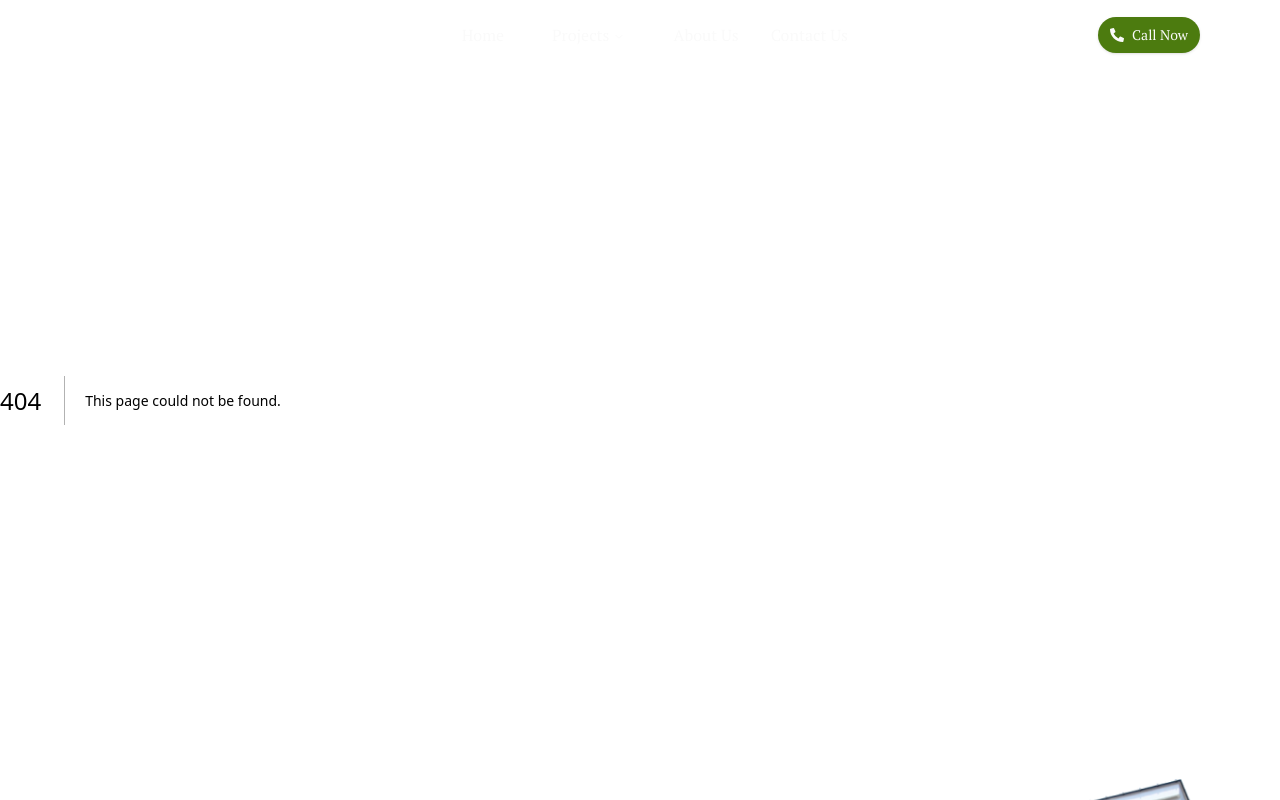
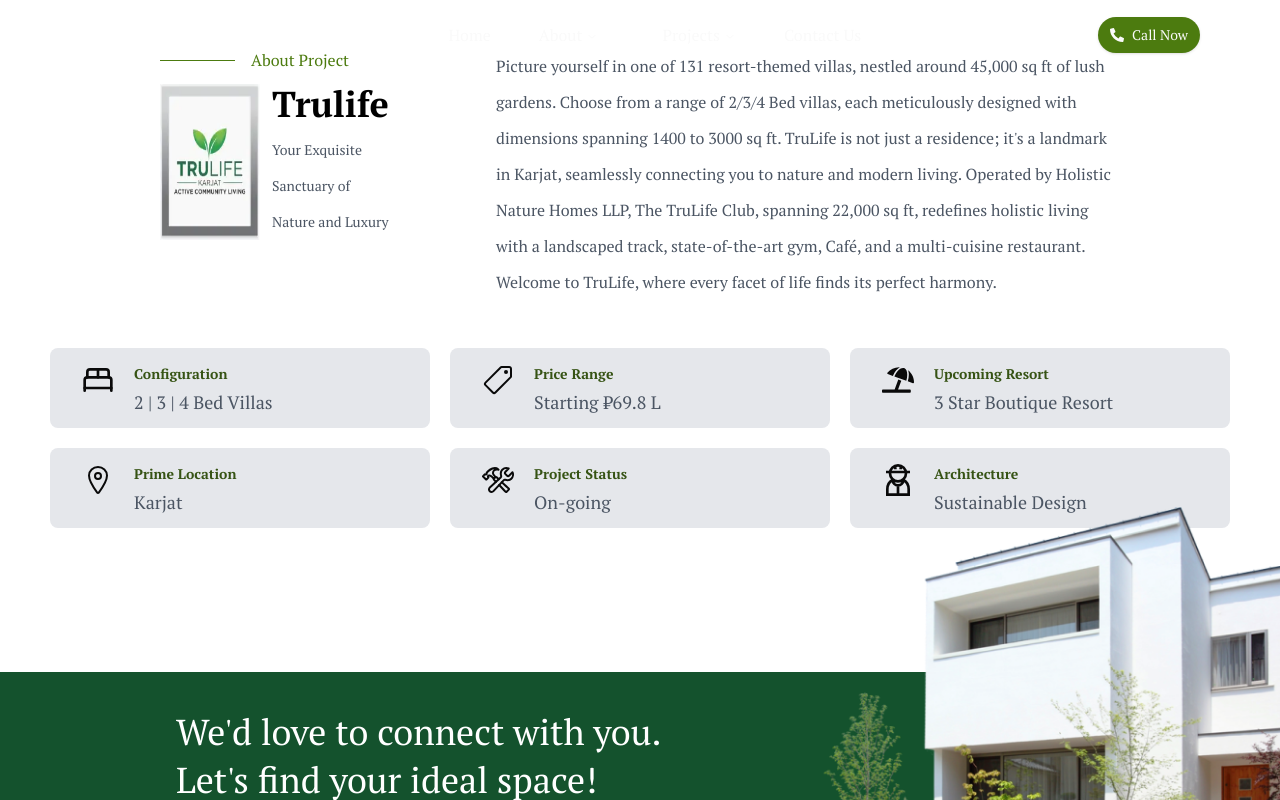
Before and after one commit to dev-kingz/ayassociates, a Next.js app: page /projects/trulife in a window 1280 px wide. Before the commit this address had no page. Shown: the top 800 px of the page. Built offline with nearby package versions, Linux system fonts and the light colour scheme.

Commit message:
feat: Add lazy loading for images in AboutCard and NavigationMenuC

```diff
--- /dev/null
+++ b/src/app/projects/trulife/page.tsx
@@ -0,0 +1,68 @@
+import AboutCard from "@/components/Cards/AboutCard";
+import PhotoCard from "@/components/Cards/PhotoCard";
+import PhotoTextCard from "@/components/Cards/PhotoTextCard";
+import SectionHeader from "@/components/Header/SectionHeader";
+import TitleHeader from "@/components/Header/TitleHeader";
+import { Button } from "@/components/ui/button";
+import Image from "next/image";
+import Link from "next/link";
+import React from "react";
+import { LuBedDouble } from "react-icons/lu";
+import { FaUmbrellaBeach } from "react-icons/fa";
+import { IoLocationOutline } from "react-icons/io5";
+import { IoPricetagOutline } from "react-icons/io5";
+import { IoConstructOutline } from "react-icons/io5";
+import { GrUserWorker } from "react-icons/gr";
+
+const ContactPage = () => {
+    return (
+        <div className="flex grow flex-col items-center self-stretch">
+            <section className="About px-8 sm:px-40 py-12 flex flex-col sm:flex-row items-start justify-between bg-white gap-5 sm:gap-32 ">
+                <div className="flex flex-col gap-6 basis-1/4">
+                    <div className="w-full flex-col justify-start items-start inline-flex gap-3">
+                        <div className="flex justify-start items-center gap-4">
+                            <div className="w-[75px] h-[1px] bg-secondary" />
+                            <div className={`text-secondary text-md font-normal font-secondary`}>
+                                About Project
+                            </div>
+                        </div>
+                        <div className="flex self-stretch gap-3">
+                            <Image
+                                src="/gallery/images/Trulife-Logo.png"
+                                alt="Trulife Logo"
+                                width={100}
+                                height={100}
+                            />
+                            <div className="Text flex text-start justify-start flex-col gap-2">
+                                <h1
+                                    className="self-stretch text-black text-3xl sm:text-4xl font-semibold"
+                                >
+                                    Trulife
+                                </h1>
+                                <p className=" text-gray-600 text-sm sm:text-md font-normal font-secondary leading-9">
+                                    Your Exquisite Sanctuary of Nature and Luxury
+                                </p>
+                            </div>
+                        </div>
+                    </div>
+                </div>
+                <div className="flex flex-col gap-6 basis-3/4">
+                    <p className="text-left text-gray-600 text-md font-normal font-secondary leading-9">
+                        Picture yourself in one of 131 resort-themed villas, nestled around 45,000 sq ft of lush gardens. Choose from a range of 2/3/4 Bed villas, each meticulously designed with dimensions spanning 1400 to 3000 sq ft. TruLife is not just a residence; it&apos;s a landmark in Karjat, seamlessly connecting you to nature and modern living. Operated by Holistic Nature Homes LLP, The TruLife Club, spanning 22,000 sq ft, redefines holistic living with a landscaped track, state-of-the-art gym, Café, and a multi-cuisine restaurant. Welcome to TruLife, where every facet of life finds its perfect harmony.
+                    </p>
+                </div>
+
+            </section>
+            <div className="flex flex-wrap items-center justify-center gap-5">
+            <AboutCard title="Configuration" subTitle="2 | 3 | 4 Bed Villas" Icon={LuBedDouble}/>
+            <AboutCard title="Price Range" subTitle="Starting ₹69.8 L" Icon={IoPricetagOutline}/>
+            <AboutCard title="Upcoming Resort" subTitle="3 Star Boutique Resort" Icon={FaUmbrellaBeach}/>
+            <AboutCard title="Prime Location" subTitle="Karjat" Icon={ IoLocationOutline }/>
+            <AboutCard title="Project Status" subTitle="On-going" Icon={IoConstructOutline}/>
+            <AboutCard title="Architecture" subTitle="Sustainable Design" Icon={GrUserWorker}/>
+            </div>
+        </div >
+    );
+};
+
+export default ContactPage;
--- /dev/null
+++ b/src/components/Cards/AboutCard.tsx
@@ -0,0 +1,30 @@
+import React from 'react'
+import { IconType } from 'react-icons';
+
+const AboutCard = ({
+    title,
+    subTitle,
+    Icon
+  }: {
+    title: string;
+    subTitle: string;
+    Icon: IconType;
+  }) => {
+    return (
+        <div className="flex px-2 sm:px-8 py-4 w-[360px] sm:w-[380px] h-[80px] flex-row bg-gray-200 gap-5 rounded-lg items-start justify-start">
+            <Icon className={`h-8 w-8 `}/>
+            <div className="Text flex text-start justify-start flex-col gap-1">
+                <h1
+                    className="self-stretch text-lime-900 text-sm sm:text-md font-semibold font-secondary"
+                >
+                   {title}
+                </h1>
+                <p className=" text-gray-600 text-md sm:text-lg font-medium ">
+                {subTitle}
+                </p>
+            </div>
+        </div>
+    )
+}
+
+export default AboutCard
--- a/src/components/Menus/Navbar/ListItems/Lists.ts
+++ b/src/components/Menus/Navbar/ListItems/Lists.ts
@@ -1,21 +1,36 @@
 export const projectList: {
   title: string;
   href: string;
-  description: string;
+  // description: string;
 }[] = [
   {
-    title: "Bunglows",
-    href: "/projects/bunglows",
-    description: "Luxury bungalows, 2.5 hours from Mumbai. Modern and serene.",
+    title: "Trulife",
+    href: "/projects/trulife",
+    // href: "/projects/bunglows",
+    // description: "Luxury bungalows, 2.5 hours from Mumbai. Modern and serene.",
+  },
+  // {
+  //   title: "Farm Houses",
+  //   href: "/projects/farm-houses",
+  //   description: "Peaceful farmhouses near Mumbai. Ideal countryside retreat.",
+  // },
+  // {
+  //   title: "NA Plots",
+  //   href: "/projects/na-plots",
+  //   description: "Prime plots in scenic locations. Build your dream home.",
+  // },
+];
+
+export const aboutList: {
+  title: string;
+  href: string;
+}[] = [
+  {
+    title: "Our Story",
+    href: "/about/our-story",
   },
   {
-    title: "Farm Houses",
-    href: "/projects/farm-houses",
-    description: "Peaceful farmhouses near Mumbai. Ideal countryside retreat.",
-  },
-  {
-    title: "NA Plots",
-    href: "/projects/na-plots",
-    description: "Prime plots in scenic locations. Build your dream home.",
+    title: "Blogs",
+    href: "/about/blogs",
   },
 ];
--- a/src/components/Menus/Navbar/NavigationMenuC.tsx
+++ b/src/components/Menus/Navbar/NavigationMenuC.tsx
@@ -10,7 +10,7 @@
   NavigationMenuTrigger,
 } from "@/components/ui/navigation-menu";
 import { ListItem } from "./ListItems";
-import { projectList } from "./ListItems/Lists";
+import { projectList,aboutList } from "./ListItems/Lists";
 
 export function NavigationMenuC() {
   return (
@@ -25,6 +25,23 @@
         </NavigationMenuItem>
 
         <NavigationMenuItem>
+        <NavigationMenuTrigger className="bg-transparent text-primary-foreground text-md rounded-full">
+            About
+          </NavigationMenuTrigger>
+          <NavigationMenuContent>
+            <ul className="grid p-2 md:w-[230px] border-t-4 border-green-800">
+              {aboutList.map((aboutItem) => (
+                <ListItem
+                  key={aboutItem.title}
+                  title={aboutItem.title}
+                  href={aboutItem.href}
+                 />
+              ))}
+            </ul>
+          </NavigationMenuContent>
+        </NavigationMenuItem>
+
+        <NavigationMenuItem>
           <NavigationMenuTrigger className="bg-transparent text-primary-foreground text-md rounded-full">
             Projects
           </NavigationMenuTrigger>
@@ -35,20 +52,10 @@
                   key={projectItem.title}
                   title={projectItem.title}
                   href={projectItem.href}
-                >
-                  {projectItem.description}
-                </ListItem>
+                 />
               ))}
             </ul>
           </NavigationMenuContent>
-        </NavigationMenuItem>
-
-        <NavigationMenuItem>
-          <Link href="/about" legacyBehavior passHref>
-            <NavigationMenuLink className="text-primary-foreground hover:text-gray-300">
-              About Us
-            </NavigationMenuLink>
-          </Link>
         </NavigationMenuItem>
 
         <NavigationMenuItem>
```
Also changed, not shown: public/gallery/images/Trulife-Logo.png (added), src/app/about/our-story/page.tsx (renamed from src/app/about/page.tsx).
